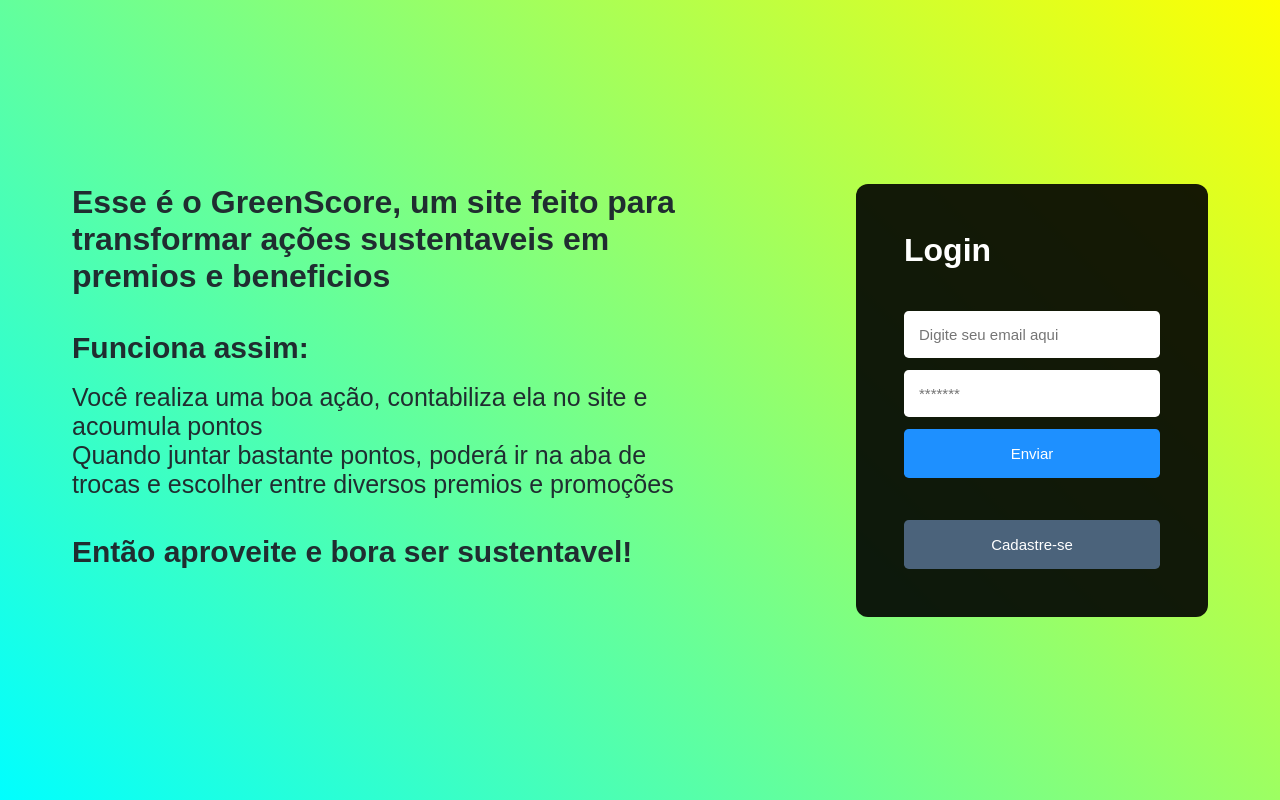
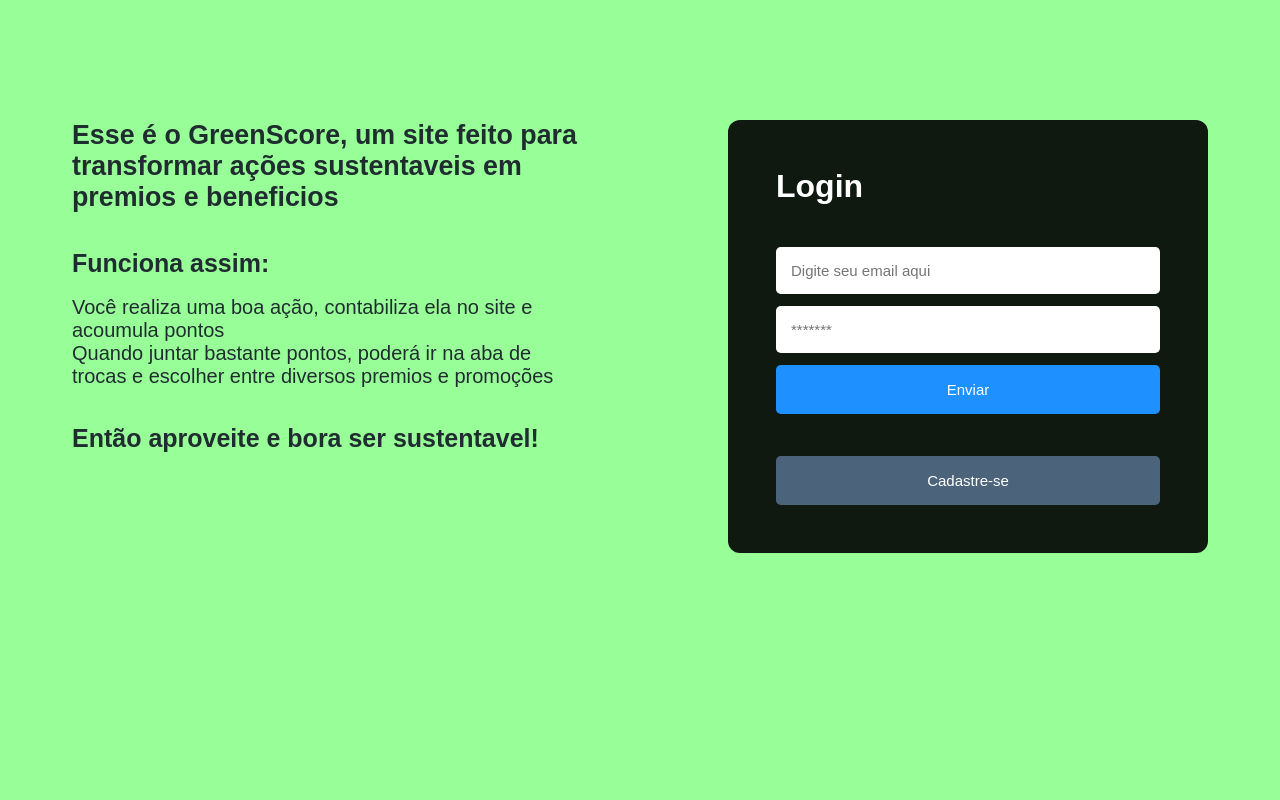
Before and after one commit to MatheusPrb/Facul_projeto, a PHP site: page /login.php in a window 1280 px wide. Run offline with PHP 8.4, Linux system fonts and the light colour scheme.

Commit message:
Add responsividade tela de login

```diff
--- a/css/login.css
+++ b/css/login.css
@@ -7,7 +7,7 @@ body {
     height: 100vh;
     width: 100vw;
     font-family: Arial, Helvetica, sans-serif;
-    background-image: linear-gradient(45deg, cyan, yellow);
+    background-color: #98FF98;
     font-size: 100%;
 }
 
@@ -22,8 +22,8 @@ main {
 .container {
     display: flex;
     justify-content:space-around;
+}
 
-}
 .texto {
     width: 50%;
     color: #202d30;
@@ -39,15 +39,10 @@ main {
 
 }
 
-.chamada {
-    font-size: 30px !important;
-    font-weight: 600 !important;
-}
-
 .form {
     display: flex;
     flex-direction: column;
-    background-color: rgba(0, 0, 0, 0.9) !important;
+    background-color: rgba(0, 0, 0, 0.9);
     padding: 3rem;
     border-radius: .75rem;
     color: white;
@@ -97,3 +92,138 @@ input {
     background-color: rgb(97, 118, 124);
     cursor: pointer;
 }
+
+@media (min-width: 320px) {
+    * {
+        margin-left: 1.48%;
+    }
+
+    .container {
+        display: block;
+    }
+
+    .texto {
+        margin-top: 161% !important;
+        width: 85%;
+    }
+
+    .texto h1{
+        font-size: 1.7625rem;
+    }
+
+    .texto h2 {
+        font-size: 1.3500rem;
+        font-weight: 600;
+    }
+    .texto h3 {
+        font-size: 1.2500rem ;
+        font-weight: normal ;
+    }
+
+    .form {
+        width: 55%;
+        height: 130%;
+        margin-top: 10%;
+        margin-bottom: 10%;
+    }
+}
+
+@media (min-height: 660px) {
+    .texto {
+        margin-top: 150% !important;
+    }
+
+}
+
+@media (min-width: 375px) {
+    .texto {
+        margin-top: 130% !important;
+        height: 100% !important;
+    }
+
+    .texto h1{
+        font-size: 1.8625rem;
+    }
+
+    .texto h2 {
+        font-size: 1.5500rem;
+    }
+
+    .texto h3 {
+        font-size: 1.3500rem ;
+    }
+
+    .form {
+        width: 60%;
+    }
+}
+
+@media (min-width: 425px) {
+    .texto {
+        margin-top: 120% !important;
+        width: 85%;
+    }
+
+    .texto h1{
+        font-size: 1.975rem;
+    }
+
+    .texto h2 {
+        font-size: 1.6625rem;
+    }
+
+    .texto h3 {
+        font-size: 1.4500rem;
+    }
+
+    .form {
+        width: 64%;
+    }
+}
+
+@media (min-width: 768px) {
+
+    * {
+        margin-left: 0% !important;
+    }
+
+    main {
+        margin-top: 0%;
+    }
+
+    .container {
+        display: flex;
+        align-items: start ;
+        justify-content: space-around;
+    }
+
+    .texto {
+        margin-top: 0% !important;  /* Mudar nos outros para dar epaço pelo container, não somanete pelo texto */
+        width: 40%;
+        color: #202d30;
+    }
+
+    .texto h1 {
+        font-size: 1.675rem;
+    }
+
+    .texto h2 {
+        font-size: 1.5625rem;
+    }
+
+    .texto h3 {
+        font-size: 1.2500rem;
+    }
+
+    .form {
+        margin-top: 0%;  /* Mudar nos outros para dar epaço pelo container, não somanete pelo form */
+        display: flex;
+        flex-direction: column;
+        background-color: rgba(0, 0, 0, 0.9);
+        padding: 3rem;
+        border-radius: .75rem;
+        color: white;
+        width: 30%;
+        gap: .75rem;
+    }
+}
--- a/login.php
+++ b/login.php
@@ -19,7 +19,7 @@
                     <h3>Você realiza uma boa ação, contabiliza ela no site e acoumula pontos</h3>
                     <h3>Quando juntar bastante pontos, poderá ir na aba de trocas e escolher entre diversos premios e promoções</h3>
                     <br><br>
-                    <h2 class="chamada">Então aproveite e bora ser sustentavel!</h2>
+                    <h2>Então aproveite e bora ser sustentavel!</h2>
                 </div>
 
                     <form action="testeLogin.php" method="POST" class="form">
```
